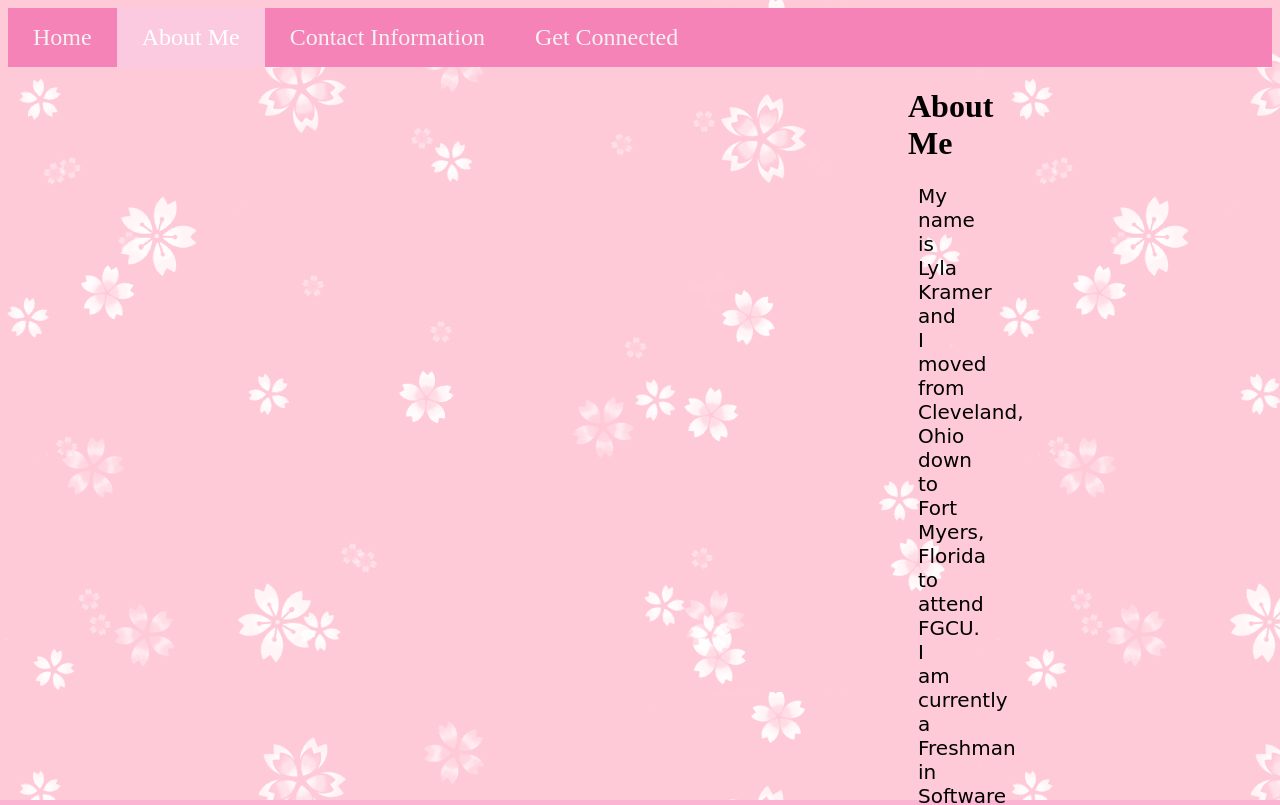
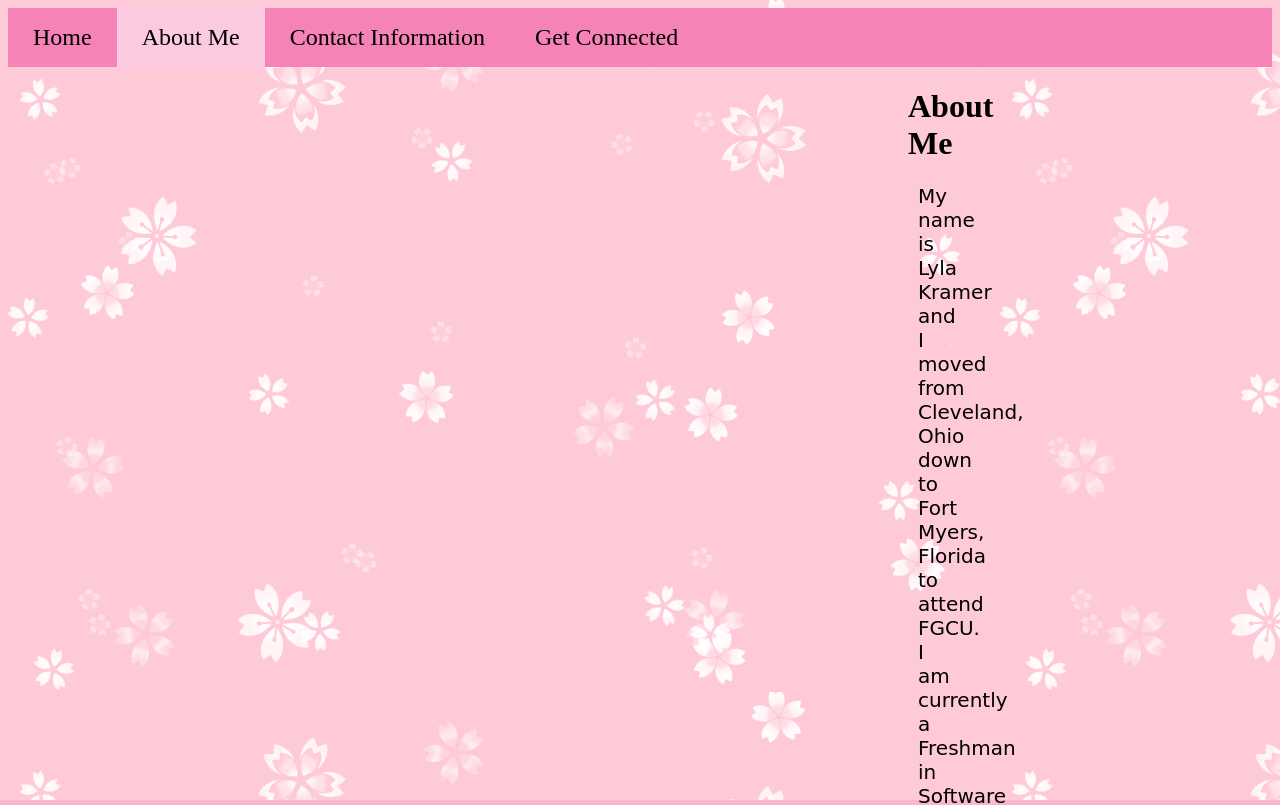
Before and after one commit to lmk49/lmk49.github.io, a plain HTML site: page aboutme.html in a window 1280 px wide. Shown: the top 805 px of the page. Drawn offline with Linux system fonts and the light colour scheme.

Commit message:
Add files via upload

```diff
--- a/css/style.css
+++ b/css/style.css
@@ -23,7 +23,7 @@ p {
   display: flex;
   justify-content:center;
   float: left;
-  color: #f2f2f2;
+  color: black;
   text-align: center;
   padding: 16px 25px;
   text-decoration: none;
@@ -33,14 +33,14 @@ p {
 
 .nav a:hover {
   background-color: rgb(251, 187, 214);
-  color: white;
+  color: black;
   transform: scale(1.1);
   /*change background color when hovered over*/
 }
 
 .nav a.active {
   background-color: rgb(251, 202, 224);
-  color: white;
+  color: black;
   /*current page box color*/
 }
 
```
